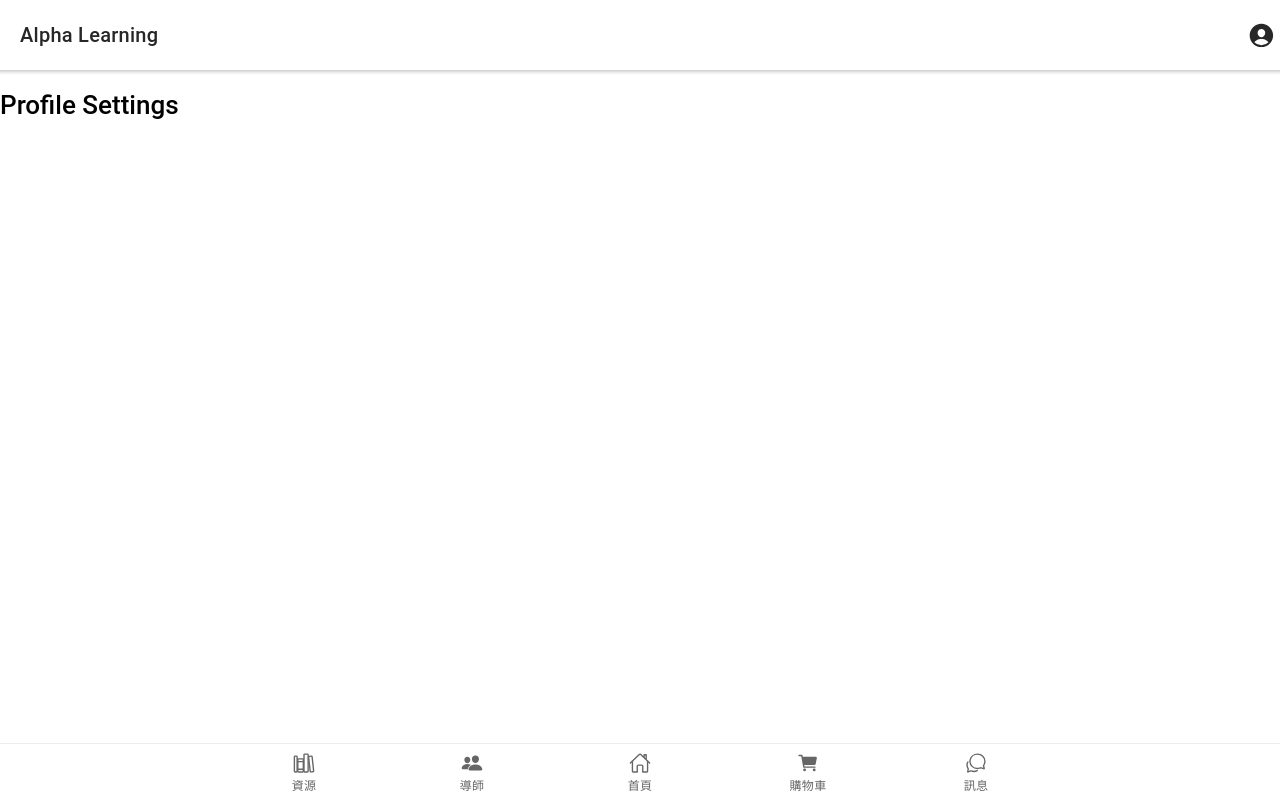
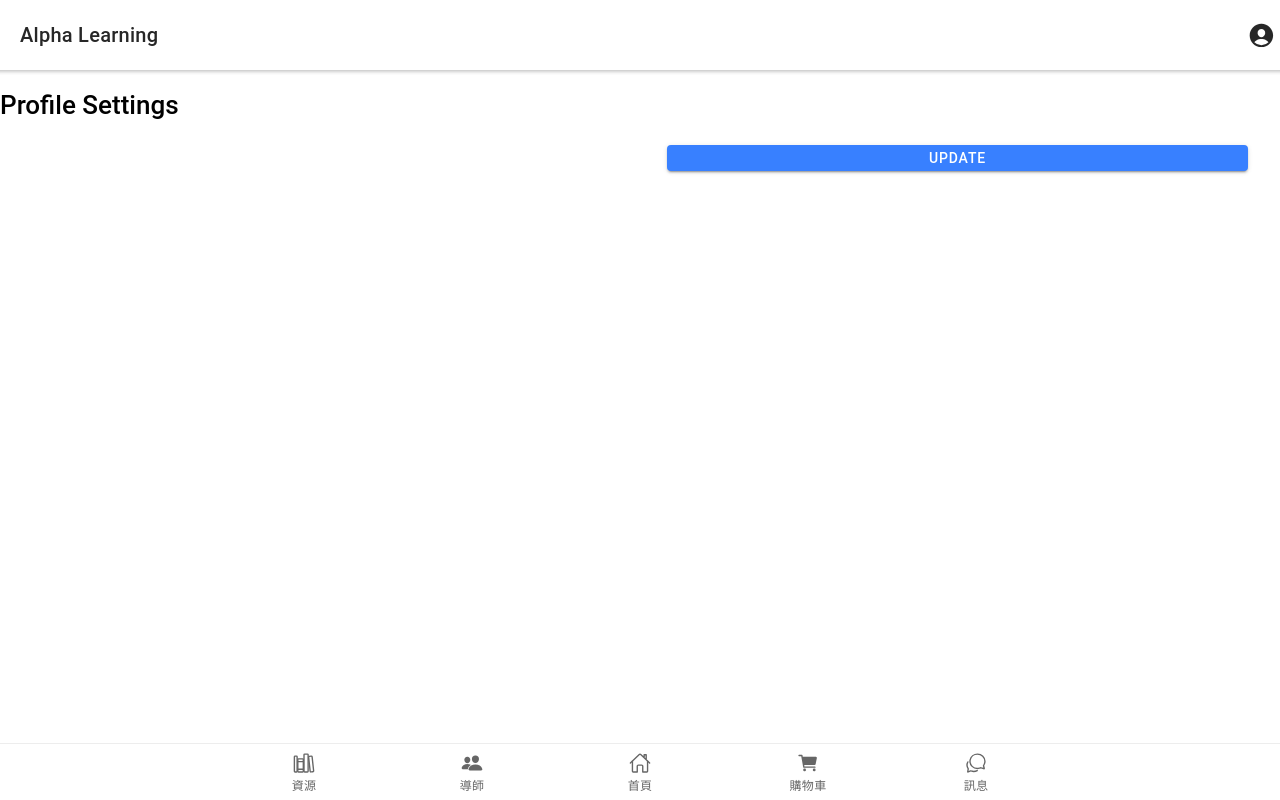
Before and after one commit to lvccwk/alpha_react, a React (Create React App) app: page /userprofilesettings in a window 1280 px wide. Built offline with nearby package versions, Linux system fonts and the light colour scheme; no server answers.

Commit message:
update_profile

```diff
--- a/package.json
+++ b/package.json
@@ -27,6 +27,7 @@
     "ionicons": "^6.0.3",
     "react": "^18.2.0",
     "react-dom": "^18.2.0",
+    "react-hook-form": "^7.43.8",
     "react-query": "^3.39.3",
     "react-redux": "^8.0.5",
     "react-router": "^5.2.0",
--- a/src/App.tsx
+++ b/src/App.tsx
@@ -70,7 +70,9 @@ const App: React.FC = () => (
             <FacebookCallback></FacebookCallback>
           </Route>
           <Route path="/userprofile" render={() => <UserProfile />} exact={true} />
-          <Route path="/userprofilesettings" render={() => <UserProfileSettings />} exact={true} />
+          <Route path="/userprofilesettings" exact={true} >
+          <UserProfileSettings />
+          </Route>
 
         </IonRouterOutlet>
 
--- a/src/api/fetchUser.ts
+++ b/src/api/fetchUser.ts
@@ -8,13 +8,13 @@ export interface FetchUserModel {
 }
 
 export const fetchUser = async (id: number): Promise<FetchUserModel> => {
-	console.log('fetchUser');
-
 	const res = await fetch(`http://localhost:3000/users/${id}`);
 
 	if (res.ok) {
 		const data = await res.json();
-		console.log(data);
+		// console.log({
+		// 	fetchUser: data
+		// });
 		return data;
 	} else {
 		throw new Error('fetchUser FAILED');
@@ -59,7 +59,7 @@ export const fetchUpdateUser = async (obj: {
 	email: string;
 	password: string;
 	//image: string,
-}): Promise<FetchUserModel> => {
+}): Promise<void> => {
 	console.log('fetchUpdateUsers', obj);
 	const res = await fetch(`http://localhost:3000/users/${2}`, {
 		method: 'PUT',
@@ -76,8 +76,7 @@ export const fetchUpdateUser = async (obj: {
 	});
 
 	if (res.ok) {
-		const data = await res.json();
-		return data;
+		return
 	} else {
 		throw new Error('fetchUpdateUser FAILED');
 	}
--- a/src/components/EditUserProfile.tsx
+++ b/src/components/EditUserProfile.tsx
@@ -7,11 +7,12 @@ import {
   IonItem,
   IonLabel,
   IonRow,
+  useIonViewWillEnter,
 } from "@ionic/react";
 
-import { useState } from "react";
-import { useMutation } from "@tanstack/react-query";
-
+import { useEffect, useState } from "react";
+import { useMutation, useQuery } from "@tanstack/react-query";
+import { useForm } from "react-hook-form"
 import {
   FetchUserModel,
   fetchUser,
@@ -19,63 +20,60 @@ import {
 
 } from "../api/fetchUser";
 
-interface UserProfileProps {
-  user: FetchUserModel;
-  refetchTodo: () => void;
+export default function EditUserProfile() {
+  const { data: user, isLoading, error, refetch } = useQuery<FetchUserModel>({
+    queryKey: ["user"],
+    queryFn: () => fetchUser(2), //redux login state,
+    // enabled: false,
+    refetchOnWindowFocus: false,
+    refetchOnReconnect: false,
+    retry: false,
+  });
+  const { register, handleSubmit, setValue } = useForm<FetchUserModel>({
+  })
+
+  useEffect(() => {
+    console.log(user)
+    if (user) {
+      setValue("username", user ? user.username : "")
+      setValue("password", user ? user.password : "")
+      setValue("email", user ? user.email : "")
     }
-
-export default function EditUserProfile(props: UserProfileProps) {
-  const [username, setUsername] = useState<string>(props.user.username || "");
-  const [password, setPassword] = useState<string>(props.user.password);
-  const [email, setEmail] = useState<string>(props.user.email);
+  }, [user])
 
   const fetchUpdateItem = useMutation(fetchUpdateUser, {
     onSuccess(data, variables, context) {
-      props.refetchTodo();
+      refetch();
     },
   });
 
-  const onUpdate = () => {
-    const obj: {
-      username: string;
-      password: string;
-      email: string;
-    } = {
-      username: username,
-      password: password,
-      email: email,
+  const onSubmit = (state: FetchUserModel) => {
+    console.log(state)
+    fetchUpdateItem.mutate(state);
   }
 
-    fetchUpdateItem.mutate(obj);
-  };
-
-
-
   return (
-
     <div>
-      Profile Settings
+      <form id="editProfile" onSubmit={handleSubmit(onSubmit)}>
         <IonGrid>
           <IonRow>
             <IonCol>
               <IonInput
-              value={username}
-              onIonChange={(e) => setUsername(String(e.target.value))}
+                {...register("username")}
               ></IonInput>
               <IonInput
-              value={password}
-              onIonChange={(e) => setPassword(String(e.target.value))}
+                {...register("password")}
               ></IonInput>
               <IonInput
-              value={email}
-              onIonChange={(e) => setEmail(String(e.target.value))}
+               {...register("email")}
               ></IonInput>
             </IonCol>
             <IonCol>
-            <IonButton onClick={onUpdate}>Update</IonButton>
+              <IonButton type="submit" form={"editProfile"}>Update</IonButton>
             </IonCol>
           </IonRow>
         </IonGrid>
+      </form>
     </div>
   )
 }
--- a/src/index.tsx
+++ b/src/index.tsx
@@ -11,13 +11,13 @@ export const queryClient = new QueryClient()
 const container = document.getElementById('root');
 const root = createRoot(container!);
 root.render(
-  <React.StrictMode>
+  // <React.StrictMode>
     <Provider store={store}>
       <QueryClientProvider client={queryClient}>
         <App />
       </QueryClientProvider>
     </Provider>
-  </React.StrictMode>
+  // </React.StrictMode>
 );
 
 // If you want your app to work offline and load faster, you can change
--- a/src/pages/UserProfile.tsx
+++ b/src/pages/UserProfile.tsx
@@ -81,7 +81,7 @@ export default function UserProfile() {
         <Toolbar />
         <IonContent>
           <div>
-            LOADING12312
+            LOADING1
           </div>
         </IonContent>
       </IonPage>
--- a/src/pages/UserProfileSettings.tsx
+++ b/src/pages/UserProfileSettings.tsx
@@ -9,7 +9,7 @@ export default function UserProfileSettings() {
         <IonContent>
           <div>
             <h1>Profile Settings</h1>
-
+            <EditUserProfile />
           </div>
 
         </IonContent>
```
Also changed, not shown: 1 other file (tests, documents, lock files or other folders). Lines whose indentation alone changed are shown as unchanged.
